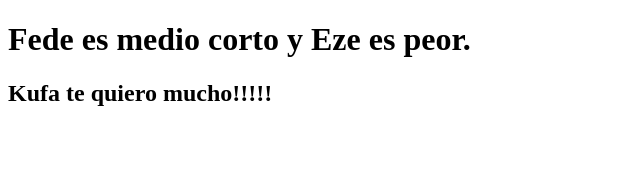
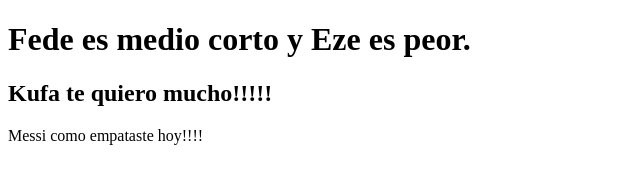
Before and after one commit to Max-1992/Curso-GitHub, a plain HTML site: page index.html in a window 1280 px wide. Shown: the whole page, without its empty margins (0-640 px from the left). Drawn offline with Linux system fonts and the light colour scheme.

Commit message:
Second commit

```diff
--- a/index.html
+++ b/index.html
@@ -16,5 +16,9 @@
         Kufa te quiero mucho!!!!!
     </h2>
 
+    <p>
+        Messi como empataste hoy!!!!
+    </p>
+
 </body>
 </html>
```
